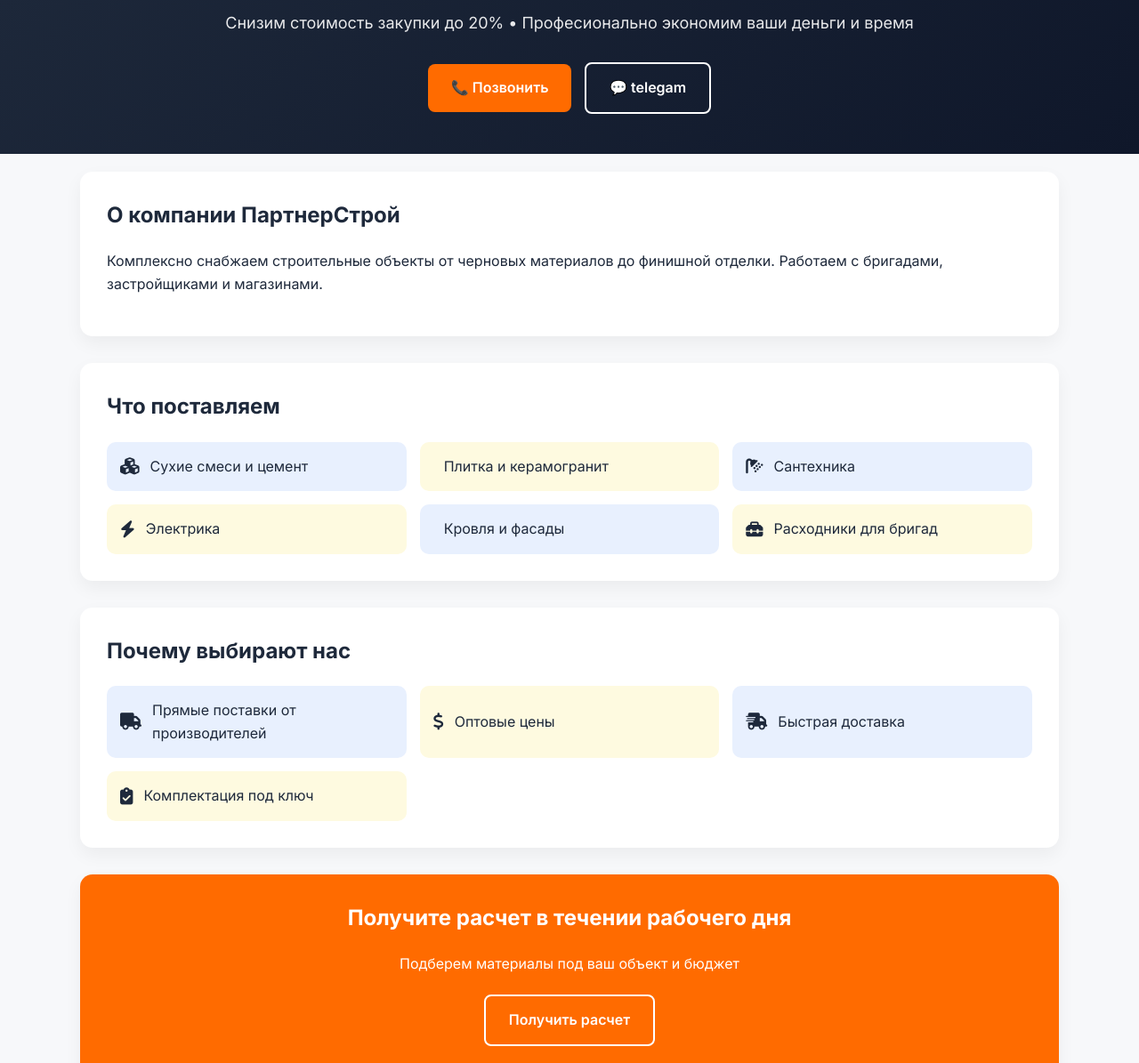
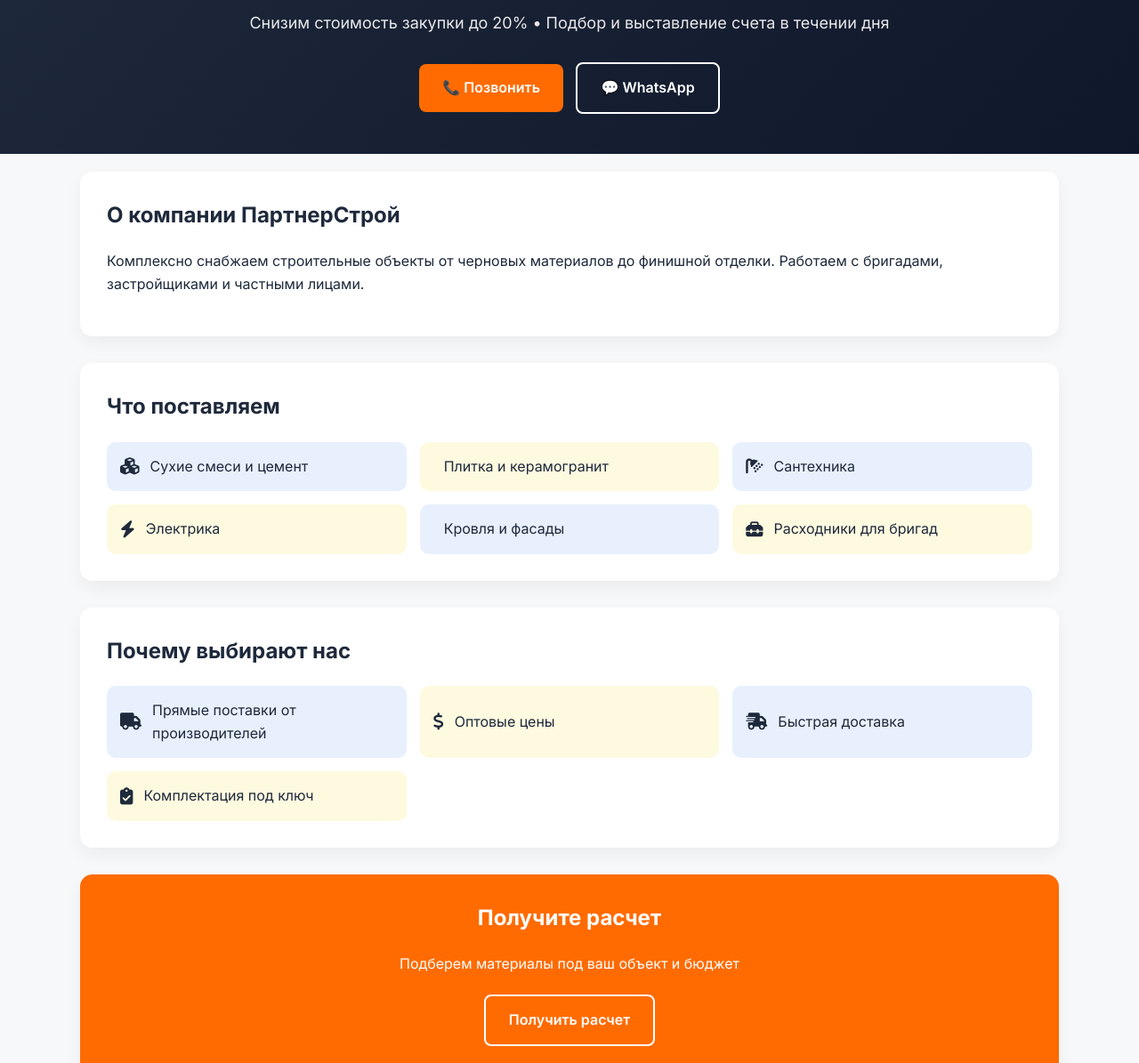
Before and after one commit to vova0502070577-prog/vova05020757-prog.github.io, a plain HTML site: page index.html in a window 1280 px wide. Shown: the part 101-1296 px from the top of the page at 89% size. Drawn offline with Linux system fonts and the light colour scheme.

Commit message:
Add files via upload

```diff
--- a/index.html
+++ b/index.html
@@ -145,18 +145,18 @@
 <body>
 
 <header>
-<h1>Комплектация строительных объектов под ключ</h1>
-    <div class="subtitle">Снизим стоимость закупки до 20% • Професионально экономим ваши деньги и время</div>
+    <h1>Комплектация строительных объектов под ключ</h1>
+    <div class="subtitle">Снизим стоимость закупки до 20% • Подбор и выставление счета в течении дня</div>
 
     <a href="tel:+79829710504" class="btn btn-orange">📞 Позвонить</a>
-    <a href="https://wa.me/79829710504" class="btn btn-outline">💬 telegam</a>
+    <a href="https://wa.me/79829710504" class="btn btn-outline">💬 WhatsApp</a>
 </header>
 
 <div class="container">
 
 <div class="block">
     <h2>О компании ПартнерСтрой</h2>
-    <p>Комплексно снабжаем строительные объекты от черновых материалов до финишной отделки. Работаем с бригадами, застройщиками и магазинами.</p>
+    <p>Комплексно снабжаем строительные объекты от черновых материалов до финишной отделки. Работаем с бригадами, застройщиками и частными лицами.</p>
 </div>
 
 <div class="block">
@@ -182,7 +182,7 @@
 </div>
 
 <div class="block cta">
-    <h2>Получите расчет в течении рабочего дня </h2>
+    <h2>Получите расчет </h2>
     <p>Подберем материалы под ваш объект и бюджет</p>
     <a href="https://wa.me/79829710504" class="btn btn-outline">Получить расчет</a>
 </div>
```
